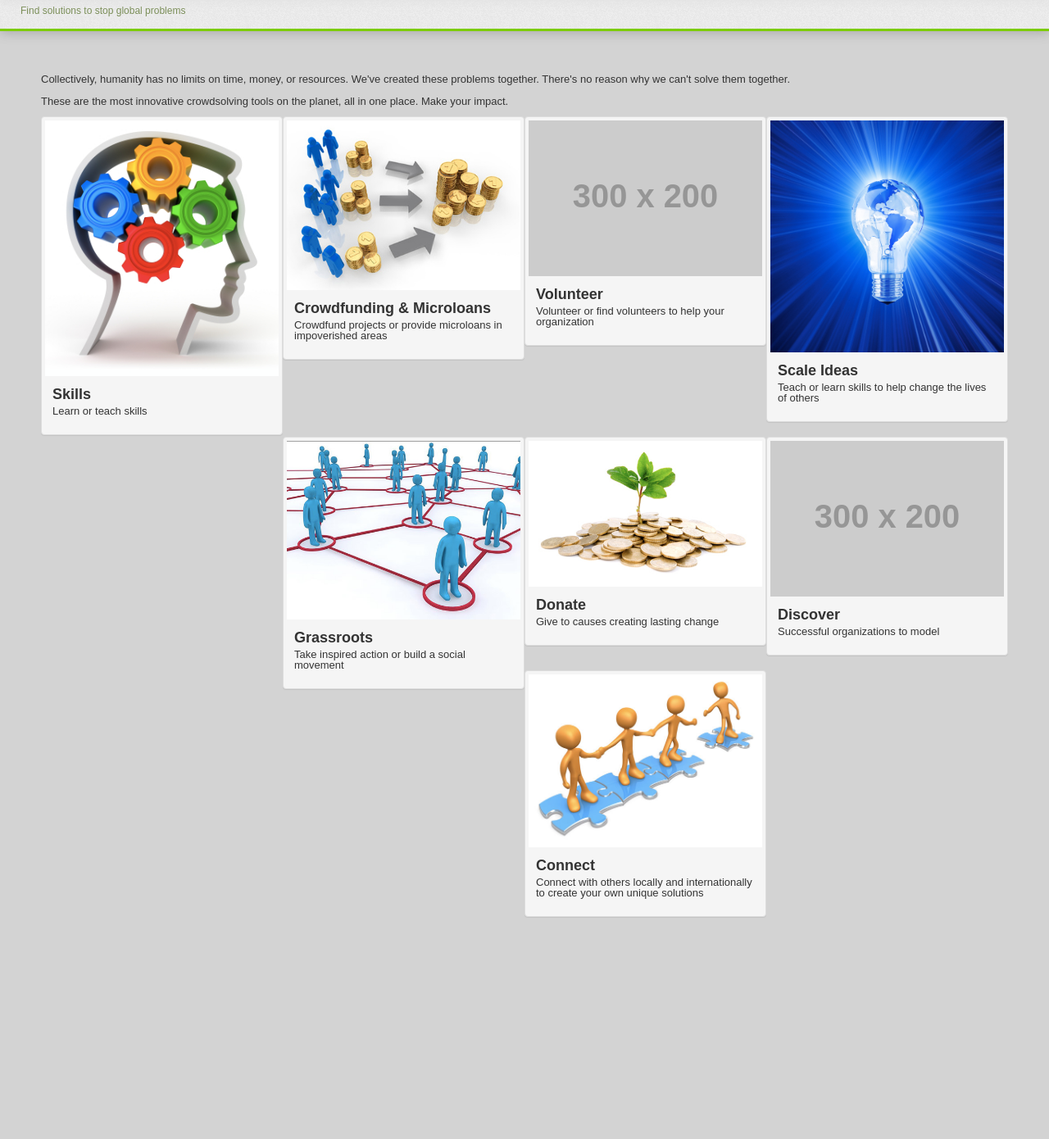
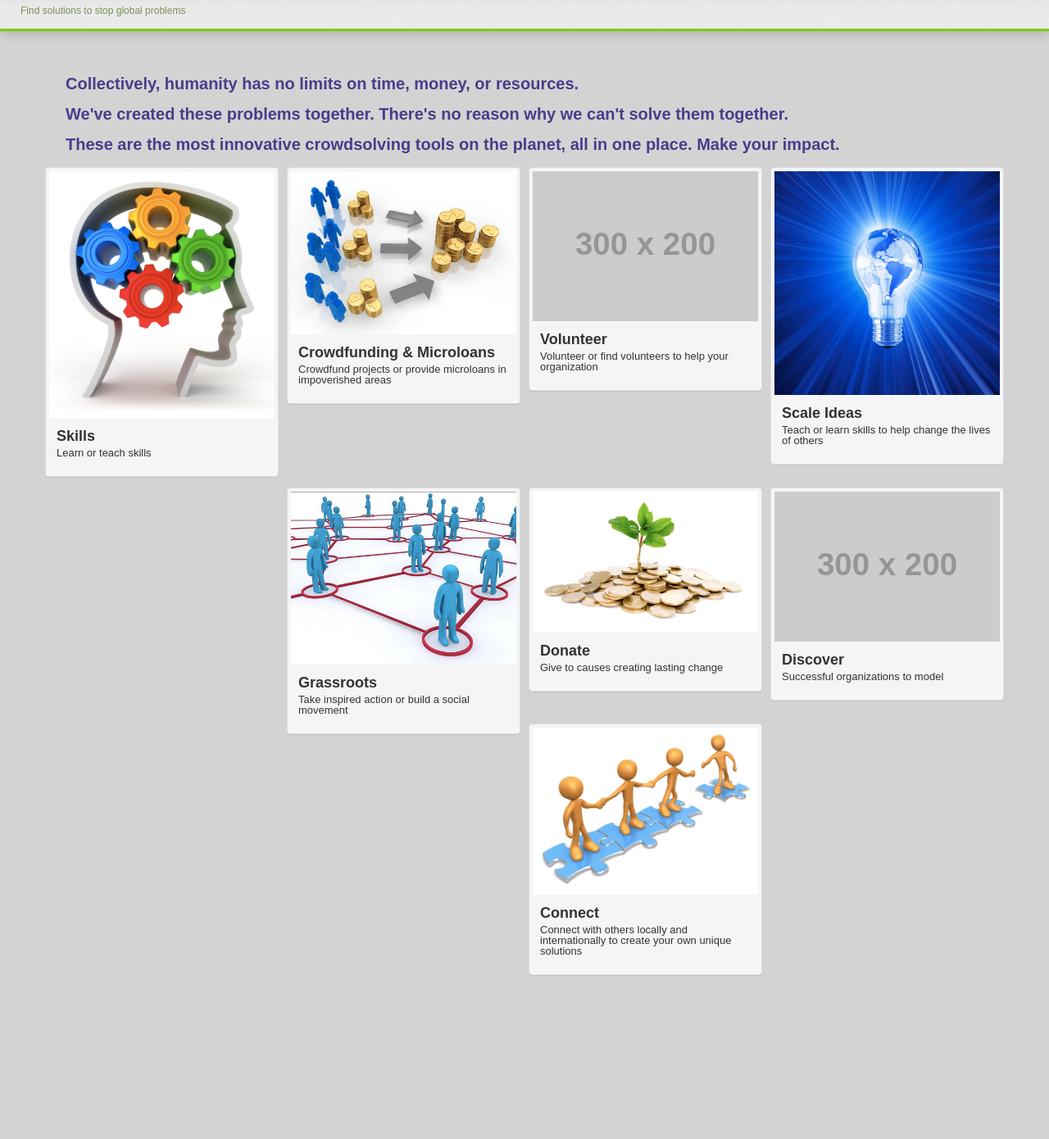
Before and after one commit to orrybaram/project-free-world, a Flask app: page /act in a window 1280 px wide. Shown: the part 59-1449 px from the top of the page at 82% size. Run offline with Flask 2, Linux system fonts and the light colour scheme; data comes from the database, SQL or seed files in the repository; grey boxes labelled with a size stand in for pictures from a placeholder-image service; data that the repository does not hold is empty; some libraries are stand-ins or nearby versions.

Commit message:
small title & thumbnail changes

```diff
--- a/static/css/main.css
+++ b/static/css/main.css
@@ -3153,6 +3153,7 @@ header nav ul li.current {
 }
 .thumbnail {
   background-color: whitesmoke;
+  margin: 5px;
 }
 .table {
   background-color: #EEE;
@@ -3160,6 +3161,14 @@ header nav ul li.current {
 .resources img {
   max-width: 150px;
   max-height: 100px;
+}
+#act-statement {
+  margin-left: 30px;
+  margin-right: 30px;
+  color: darkSlateBlue;
+  line-height: 28px;
+  font-weight: 700;
+  font-size: 20px;
 }
 #act-now-footer {
   padding: 5px 20px;
--- a/static/less/style.less
+++ b/static/less/style.less
@@ -176,13 +176,22 @@ header {
 	}
 }
 
-.thumbnail {background-color: whitesmoke;}
+.thumbnail {background-color: whitesmoke; margin:5px;}
 .table { background-color: #EEE;}
 .resources {
 	img {
 		max-width: 150px;
 		max-height: 100px;
 	}
+}
+
+#act-statement {
+	margin-left: 30px;
+	margin-right: 30px;
+	color: darkSlateBlue;
+	line-height: 28px;
+	font-weight: 700;
+	font-size: 20px;
 }
 
 #act-now-footer {
--- a/templates/act.html
+++ b/templates/act.html
@@ -8,7 +8,8 @@
 <div class="container-fluid">
 <div class="container-fluid inner-content">
     <div id="act-statement">
-        <p>Collectively, humanity has no limits on time, money, or resources. We've created these problems together. There's no reason why we can't solve them together.</p>
+        <p>Collectively, humanity has no limits on time, money, or resources. </p>
+        <p>We've created these problems together. There's no reason why we can't solve them together.</p>
         <p>These are the most innovative crowdsolving tools on the planet, all in one place. Make your impact.</p>
     </div>
 
```
